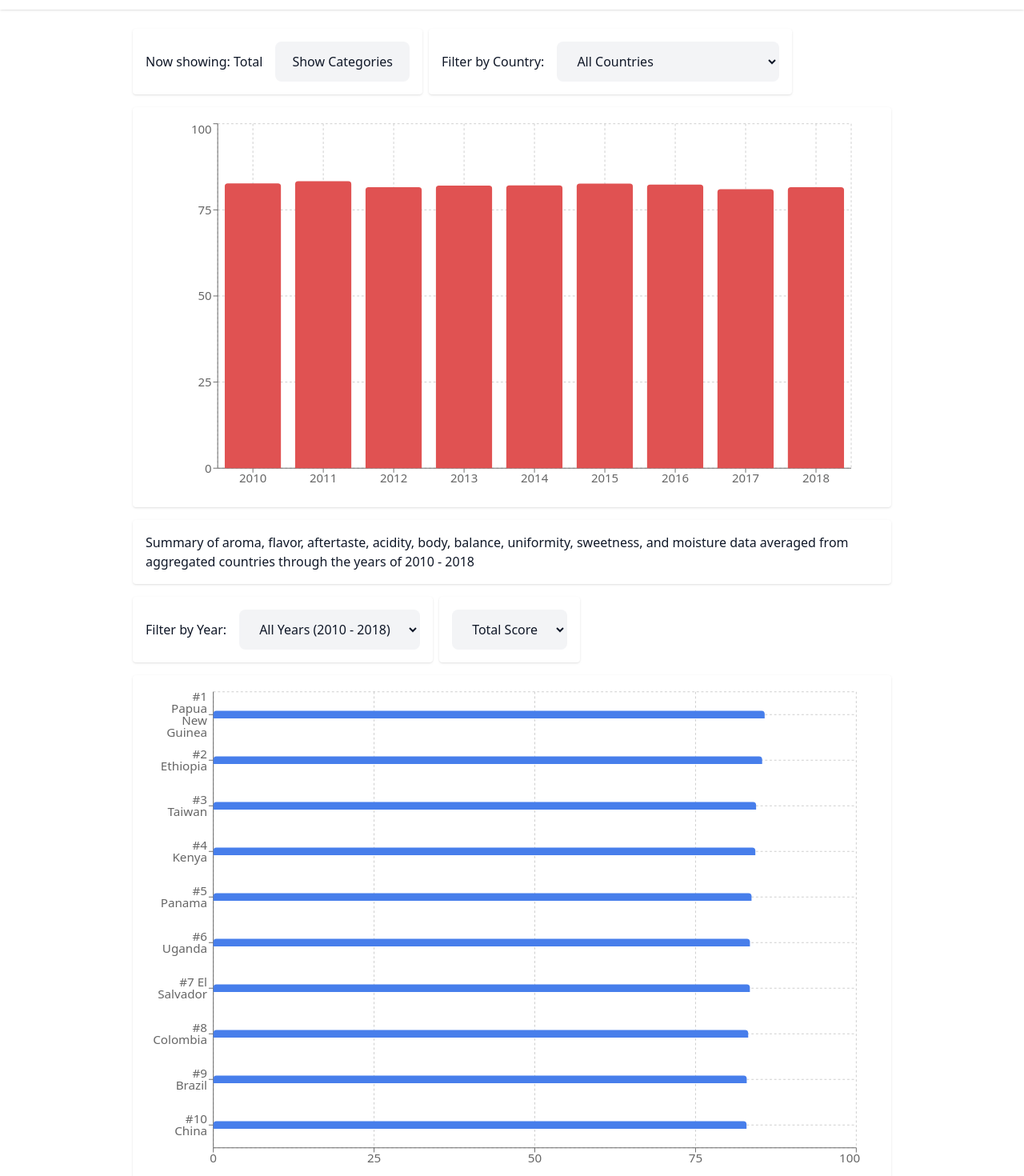
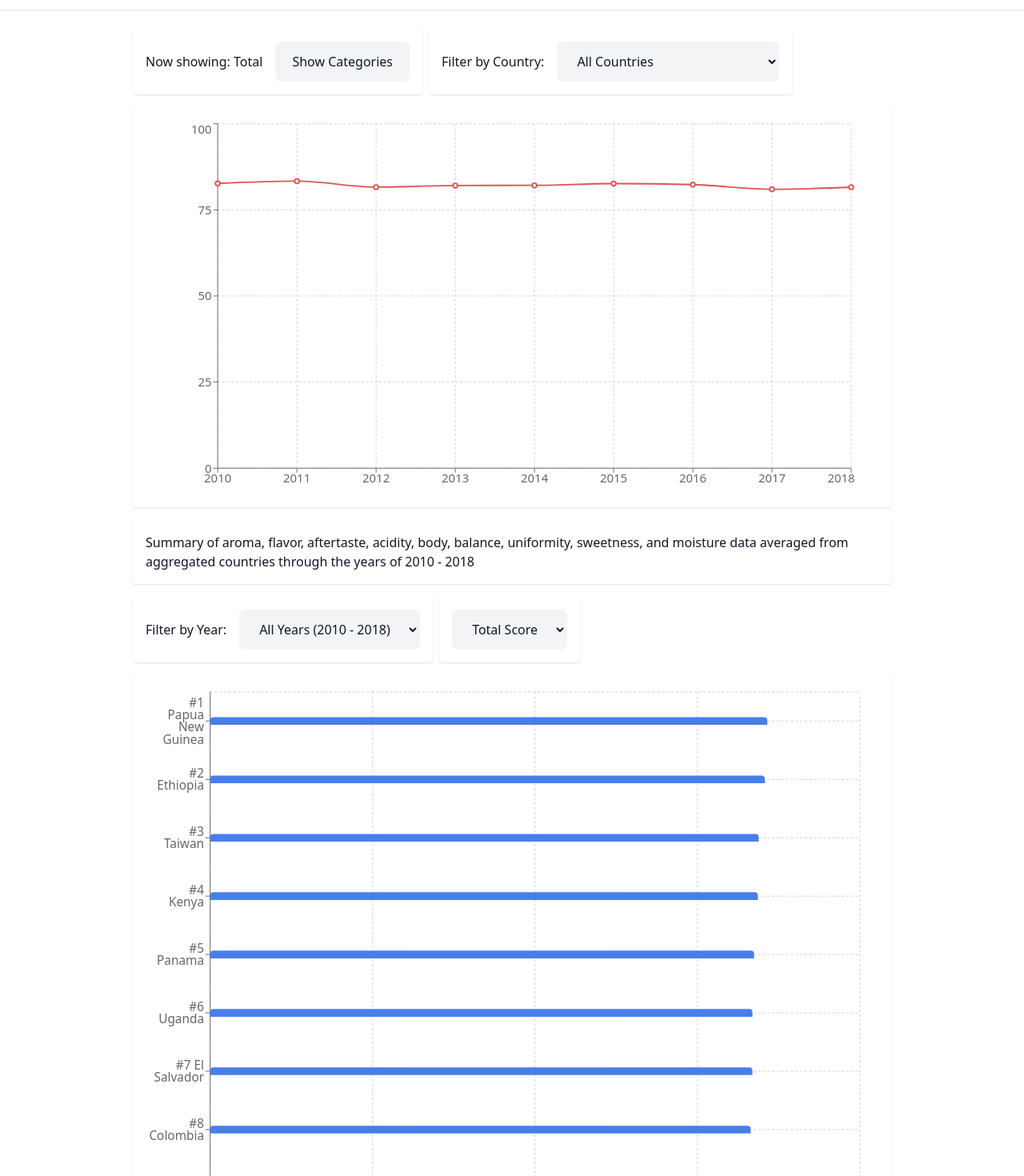
Before and after one commit to fangbuilt/bizstats-coffee, a React (Vite) app: page / in a window 1280 px wide. Shown: the part 60-1530 px from the top of the page at 80% size. Built offline with nearby package versions, Linux system fonts and the light colour scheme.

Commit message:
whatever2

```diff
--- a/src/routes/cards.lazy.tsx
+++ b/src/routes/cards.lazy.tsx
@@ -6,8 +6,8 @@ export const Route = createLazyFileRoute('/cards')({
 
 function Cards() {
   return (
-    <div className="p-2">
-      <p>Hello from cards!</p>
+    <div className="p-2 flex flex-col justify-center items-center min-h-screen">
+      <p>Interactive cards coming soon!</p>
     </div>
   )
 }
--- a/src/routes/index.lazy.tsx
+++ b/src/routes/index.lazy.tsx
@@ -1,6 +1,6 @@
 import { createLazyFileRoute } from '@tanstack/react-router'
 import data from '../assets/static-coffee-data.json'
-import { Bar, BarChart, CartesianGrid, ResponsiveContainer, Tooltip, XAxis, YAxis } from 'recharts'
+import { Bar, BarChart, CartesianGrid, Line, LineChart, PolarAngleAxis, PolarGrid, PolarRadiusAxis, Radar, RadarChart, ResponsiveContainer, Tooltip, XAxis, YAxis } from 'recharts'
 import { useState } from 'react';
 
 function twoDigitDecimals(number: number) {
@@ -30,6 +30,7 @@ export const Route = createLazyFileRoute('/')({
 
 function Index() {
   const [mode, setMode] = useState<'total' | 'categories'>('total');
+  const chartType = mode === 'total' ? 'line' : 'bar';
   const [selectedCountry, setSelectedCountry] = useState<string | null>(null);
   const [selectedRegion, setSelectedRegion] = useState<string | null>(null);
   const [selectedYear, setSelectedYear] = useState<number | 'all'>('all');
@@ -63,7 +64,6 @@ function Index() {
   const filteredData = data.filter(entry => {
     if (selectedCountry && entry.Location.Country !== selectedCountry) return false;
     if (selectedRegion && entry.Location.Region !== selectedRegion) return false;
-    // if (selectedYear && entry.Year !== selectedYear) return false;
     return true;
   });
 
@@ -127,6 +127,13 @@ function Index() {
   }));
 
   const barKeys = mode === 'total' ? ['Averaged Total Score'] : ['Aroma', 'Flavor', 'Aftertaste', 'Acidity', 'Body', 'Balance', 'Uniformity', 'Sweetness', 'Moisture'];
+
+  // const radarData = mode === 'categories' ? Object.entries(scoreCategories).map(([key, label]) => ({
+  //   category: label,
+  //   score: twoDigitDecimals(
+  //     averagedScoreData.reduce((sum, data) => sum + (data[label] ?? 0), 0) / averagedScoreData.length
+  //   )
+  // })) : [];
 
   const topCountriesData = Object.values(
     data.reduce((accumulated, entry) => {
@@ -204,6 +211,25 @@ function Index() {
           )}
         </div>
         <ResponsiveContainer width="100%" height={500} className="rounded shadow p-4">
+          {chartType === 'line' ? (
+            <LineChart data={averagedScoreData}>
+              <CartesianGrid strokeDasharray="3 3" />
+              <XAxis dataKey="Year" />
+              <YAxis />
+              <Tooltip />
+              {barKeys.map((key, index) => (
+                <Line
+                  key={key}
+                  type="monotone"
+                  dataKey={key}
+                  stroke={`hsl(${(index * 35) % 360}, 70%, 60%)`}
+                  strokeWidth={2}
+                  dot={{ r: 3 }}
+                  activeDot={{ r: 5 }}
+                />
+              ))}
+            </LineChart>
+          ) : (
             <BarChart data={averagedScoreData}>
               <CartesianGrid strokeDasharray="3 3" />
               <XAxis dataKey="Year" />
@@ -213,6 +239,7 @@ function Index() {
                 <Bar key={key} dataKey={key} fill={`hsl(${(index * 35) % 360}, 70%, 60%)`} radius={[4, 4, 0, 0]} />
               ))}
             </BarChart>
+          )}
         </ResponsiveContainer>
         <div className='p-4 rounded shadow w-full'>
           <p>Summary of aroma, flavor, aftertaste, acidity, body, balance, uniformity, sweetness, and moisture data averaged from aggregated countries through the years of 2010 - 2018</p>
@@ -239,7 +266,7 @@ function Index() {
             </select>
           </div>
         </div>
-        <ResponsiveContainer width="100%" height={topCountriesData.length * 64} className="rounded shadow p-4">
+        <ResponsiveContainer width="100%" height={topCountriesData.length * 80} className="rounded shadow p-4">
           <BarChart data={topCountriesData} layout='vertical'>
             <CartesianGrid strokeDasharray="3 3" />
             <XAxis type='number' />
```
Lines whose indentation alone changed are shown as unchanged.
